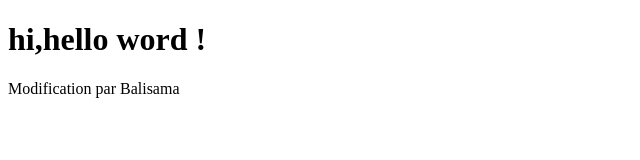
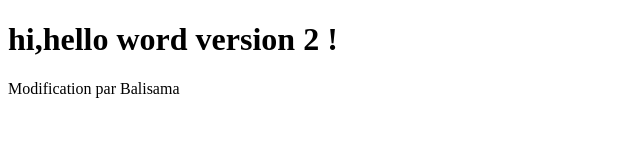
Before and after one commit to herpano/github-flow, a plain HTML site: page index.html in a window 1280 px wide. Shown: the whole page, without its empty margins (0-640 px from the left). Drawn offline with Linux system fonts and the light colour scheme.

Commit message:
Change file

```diff
--- a/index.html
+++ b/index.html
@@ -2,7 +2,7 @@
 <html>
 <body>
 
-<h1>hi,hello word !</h1>
+<h1>hi,hello word version 2 !</h1>
 Modification par Balisama
 
 
```
